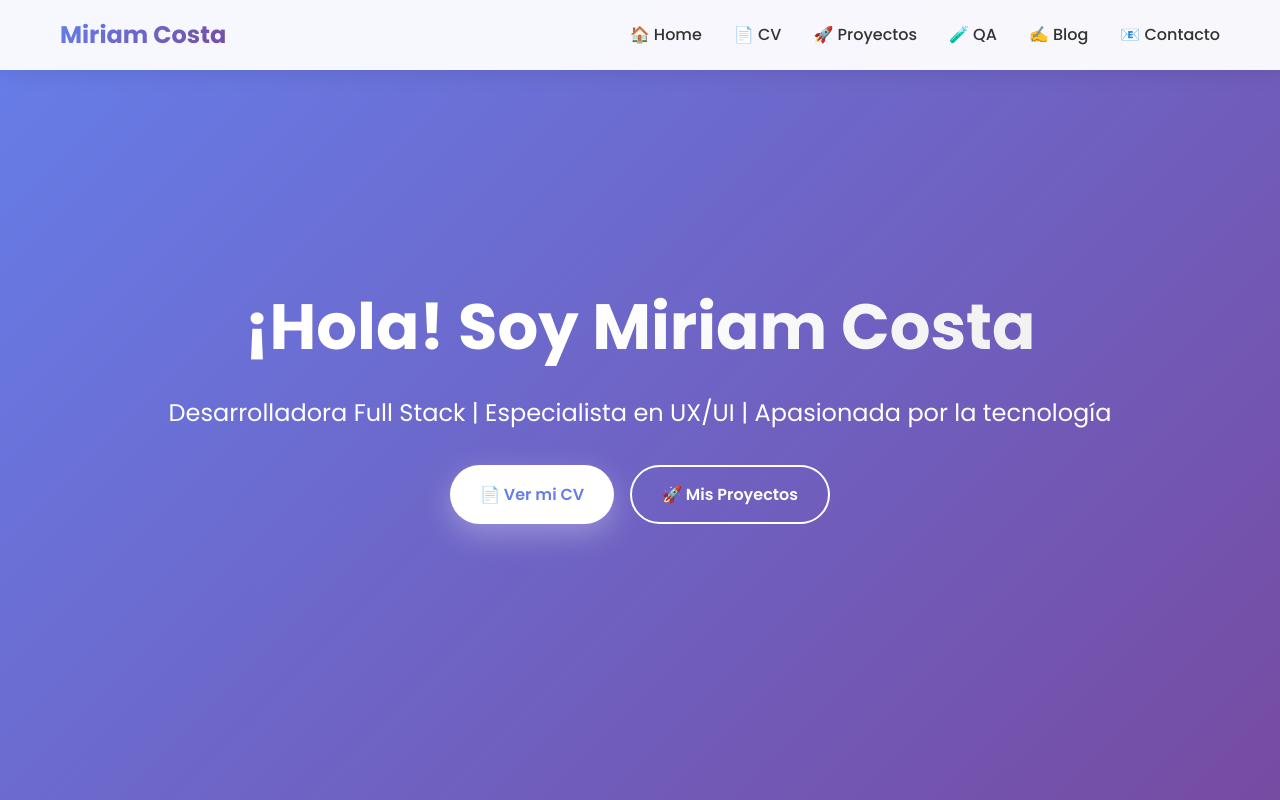
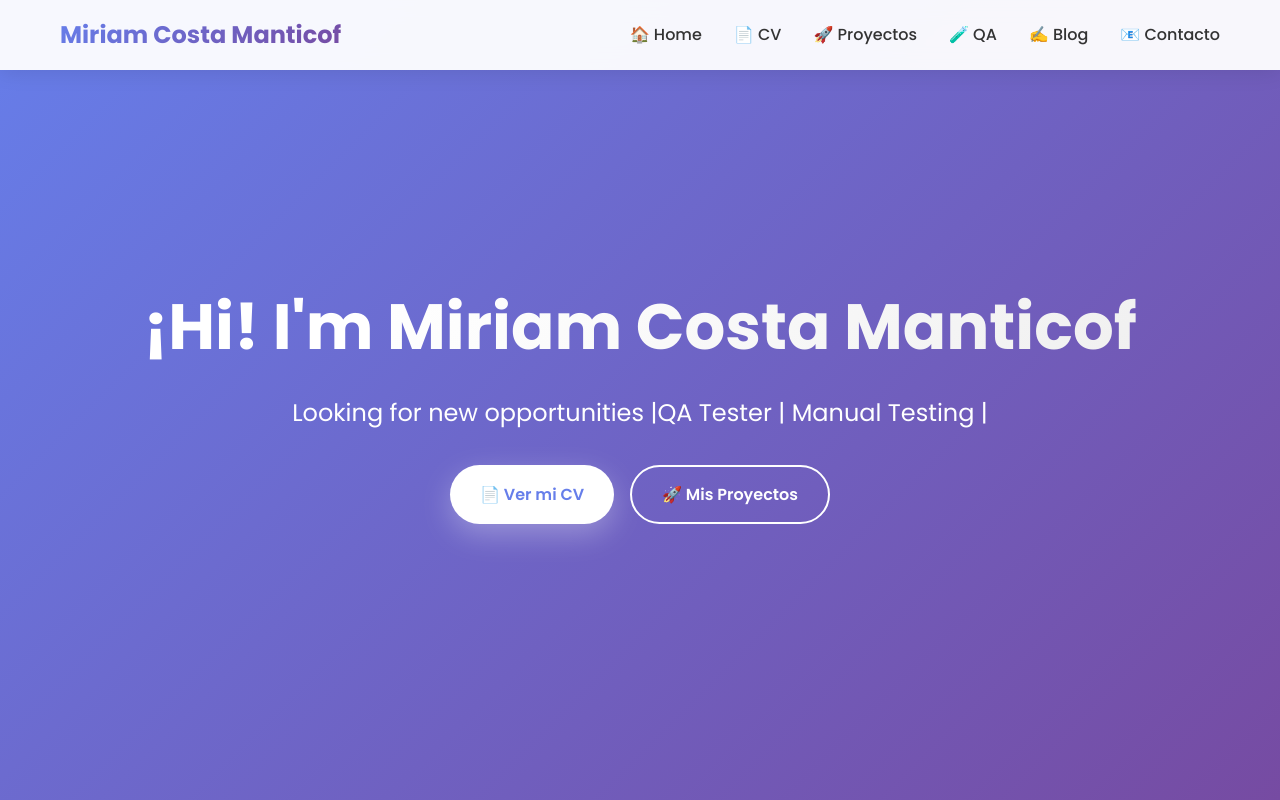
Before and after one commit to manticofmiri/portfolio.miri, a plain HTML site: page index.html in a window 1280 px wide. Drawn offline with Linux system fonts and the light colour scheme.

Commit message:
index.html

```diff
--- a/index.html
+++ b/index.html
@@ -3,7 +3,7 @@
 <head>
     <meta charset="UTF-8">
     <meta name="viewport" content="width=device-width, initial-scale=1.0">
-    <title>Miriam Costa Manticoff - Home</title>
+    <title>Miriam Costa Manticof - Home</title>
     <link href="https://cdnjs.cloudflare.com/ajax/libs/font-awesome/6.4.0/css/all.min.css" rel="stylesheet">
     <link href="https://fonts.googleapis.com/css2?family=Poppins:wght@300;400;500;600;700&display=swap" rel="stylesheet">
 
@@ -95,7 +95,7 @@
     <!-- NAVBAR -->
     <nav class="navbar">
         <div class="nav-container">
-            <div class="logo">Miriam Costa</div>
+            <div class="logo">Miriam Costa Manticof </div>
             <ul class="nav-links">
                 <li><a href="index.html">🏠 Home</a></li>
                 <li><a href="cv.html">📄 CV</a></li>
@@ -110,8 +110,8 @@
     <!-- HERO SECTION (SIN CONTENEDOR BLANCO) -->
     <section class="hero">
         <div>
-            <h1>¡Hola! Soy <span style="background: linear-gradient(135deg, #fff 0%, #f0f0f0 100%); -webkit-background-clip: text; -webkit-text-fill-color: transparent;">Miriam Costa</span></h1>
-            <p class="subtitle">Desarrolladora Full Stack | Especialista en UX/UI | Apasionada por la tecnología</p>
+            <h1>¡Hi! I'm <span style="background: linear-gradient(135deg, #fff 0%, #f0f0f0 100%); -webkit-background-clip: text; -webkit-text-fill-color: transparent;">Miriam Costa Manticof</span></h1>
+            <p class="subtitle">Looking for new opportunities |QA Tester | Manual Testing | </p>
             <div class="cta-buttons">
                 <a href="cv.html" class="btn btn-primary">📄 Ver mi CV</a>
                 <a href="proyectos.html" class="btn btn-secondary">🚀 Mis Proyectos</a>
```
